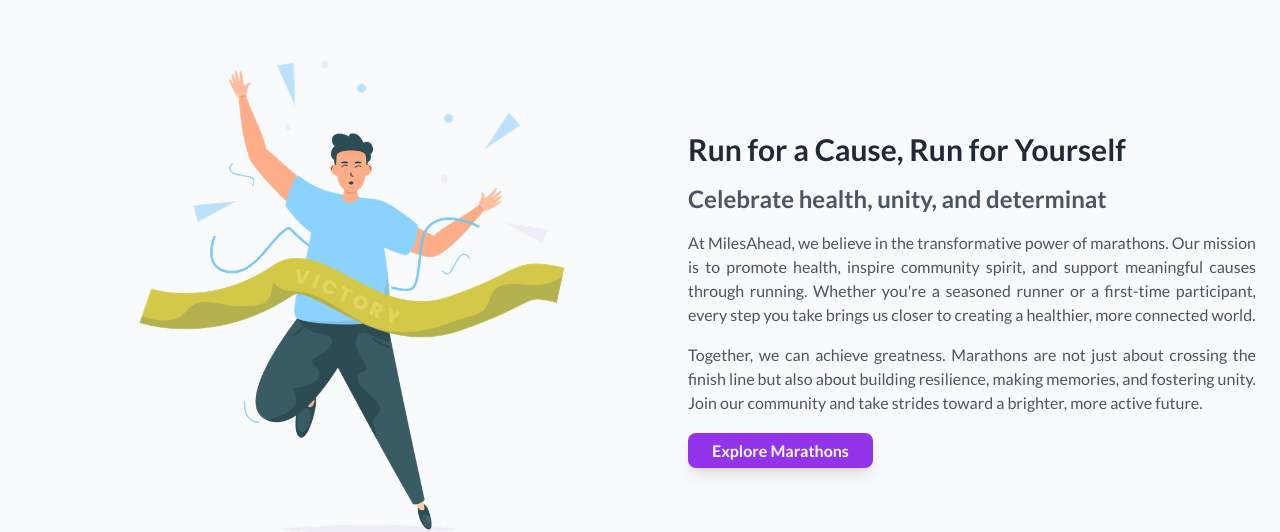
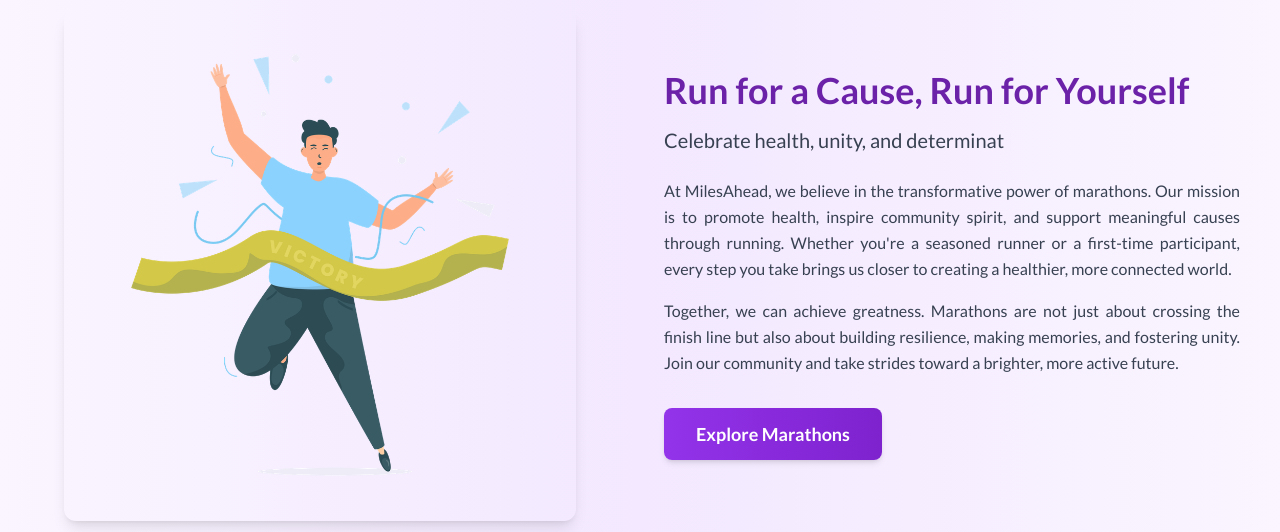
Before and after one commit to tusherbhakta/MilesAhead-client, a React (Vite) app: page / in a window 1280 px wide. Shown: the part 2359-2891 px from the top of the page. Built offline with nearby package versions, Linux system fonts and the light colour scheme; no server answers.

Commit message:
our mission section components

```diff
--- a/src/components/Home/OurMission.jsx
+++ b/src/components/Home/OurMission.jsx
@@ -1,3 +1,71 @@
+// import { Typewriter } from "react-simple-typewriter";
+// import Lottie from "lottie-react";
+// // import missionAnimation from "../../assets/marathon-mission.json"; // Replace with a relevant marathon-themed animation
+// import SectionTitle from "../shared/SectionTitle";
+// import run from '../../assets/run.png';
+// import { Link } from "react-router-dom";
+
+// const OurMission = () => {
+//   return (
+//     <section className="py-16 px-6 dark:bg-gray-900 bg-gray-50">
+//       <SectionTitle
+//         title={"Our Mission"}
+//         subtitle="Unite, Inspire, and Achieve Greatness Through Running"
+//       />
+//       <div className="mt-12 grid grid-cols-1 md:grid-cols-2 items-center justify-center space-y-8 md:space-y-0 lg:space-x-12">
+//         <div className="flex justify-end">
+//           <div className="max-w-xl">
+//             <img src={run} alt="Runner" />
+//           </div>
+//         </div>
+//         <div className="max-w-xl">
+//           <h3 className="text-3xl font-semibold text-gray-800 dark:text-white">
+//             Run for a Cause, Run for Yourself
+//           </h3>
+//           <p className="mt-4 text-2xl font-semibold text-gray-600 dark:text-gray-300">
+//             <Typewriter
+//               words={[
+//                 "Inspire change, one step at a time.",
+//                 "Celebrate health, unity, and determination.",
+//                 "Cross the finish line together.",
+//               ]}
+//               loop={true} // Infinite loop
+//               cursor
+//               cursorStyle="|"
+//               typeSpeed={50}
+//               deleteSpeed={30}
+//               delaySpeed={1500}
+//             />
+//           </p>
+//           <p className="mt-4 text-gray-600 dark:text-gray-300 text-justify">
+//             At MilesAhead, we believe in the transformative power of marathons.
+//             Our mission is to promote health, inspire community spirit, and
+//             support meaningful causes through running. Whether you're a seasoned
+//             runner or a first-time participant, every step you take brings us closer
+//             to creating a healthier, more connected world.
+//           </p>
+//           <p className="mt-4 text-gray-600 dark:text-gray-300 text-justify">
+//             Together, we can achieve greatness. Marathons are not just about
+//             crossing the finish line but also about building resilience, making
+//             memories, and fostering unity. Join our community and take strides
+//             toward a brighter, more active future.
+//           </p>
+//           <div className="mt-6">
+//             <Link
+//               to={'/marathons'}
+//               className="px-6 py-2 text-md font-semibold text-white bg-purple-600 hover:bg-purple-700 rounded-lg shadow-lg transition-transform transform focus:ring-4 focus:ring-purple-400 focus:outline-none"
+//             >
+//               Explore Marathons
+//             </Link>
+//           </div>
+//         </div>
+//       </div>
+//     </section>
+//   );
+// };
+
+// export default OurMission;
+
 import { Typewriter } from "react-simple-typewriter";
 import Lottie from "lottie-react";
 // import missionAnimation from "../../assets/marathon-mission.json"; // Replace with a relevant marathon-themed animation
@@ -7,22 +75,23 @@ import { Link } from "react-router-dom";
 
 const OurMission = () => {
   return (
-    <section className="py-16 px-6 dark:bg-gray-900 bg-gray-50">
+    <section className="py-16 px-6 bg-gradient-to-r from-purple-50 via-purple-100 to-purple-50 dark:from-gray-800 dark:via-gray-900 dark:to-gray-800">
       <SectionTitle
         title={"Our Mission"}
         subtitle="Unite, Inspire, and Achieve Greatness Through Running"
       />
-      <div className="mt-12 grid grid-cols-1 md:grid-cols-2 items-center justify-center space-y-8 md:space-y-0 lg:space-x-12">
-        <div className="flex justify-end">
-          <div className="max-w-xl">
-            <img src={run} alt="Runner" />
+      <div className="mt-12 grid grid-cols-1 lg:grid-cols-2 gap-12 items-center">
+        <div className="flex justify-center">
+          <div className="w-full max-w-lg relative">
+            <img src={run} alt="Runner" className="rounded-xl shadow-lg transform hover:scale-105 transition duration-500" />
+            <div className="absolute inset-0 bg-gradient-to-b from-transparent to-purple-200 dark:to-gray-900 opacity-40 rounded-xl"></div>
           </div>
         </div>
-        <div className="max-w-xl">
-          <h3 className="text-3xl font-semibold text-gray-800 dark:text-white">
+        <div className="max-w-xl mx-auto lg:mx-0">
+          <h3 className="text-4xl font-bold text-purple-800 dark:text-purple-400 mb-4">
             Run for a Cause, Run for Yourself
           </h3>
-          <p className="mt-4 text-2xl font-semibold text-gray-600 dark:text-gray-300">
+          <p className="mt-4 text-xl font-medium text-gray-700 dark:text-gray-300">
             <Typewriter
               words={[
                 "Inspire change, one step at a time.",
@@ -37,23 +106,23 @@ const OurMission = () => {
               delaySpeed={1500}
             />
           </p>
-          <p className="mt-4 text-gray-600 dark:text-gray-300 text-justify">
+          <p className="mt-6 text-gray-700 dark:text-gray-400 text-justify leading-relaxed">
             At MilesAhead, we believe in the transformative power of marathons.
             Our mission is to promote health, inspire community spirit, and
             support meaningful causes through running. Whether you're a seasoned
             runner or a first-time participant, every step you take brings us closer
             to creating a healthier, more connected world.
           </p>
-          <p className="mt-4 text-gray-600 dark:text-gray-300 text-justify">
+          <p className="mt-4 text-gray-700 dark:text-gray-400 text-justify leading-relaxed">
             Together, we can achieve greatness. Marathons are not just about
             crossing the finish line but also about building resilience, making
             memories, and fostering unity. Join our community and take strides
             toward a brighter, more active future.
           </p>
-          <div className="mt-6">
+          <div className="mt-8 flex justify-start">
             <Link
               to={'/marathons'}
-              className="px-6 py-2 text-md font-semibold text-white bg-purple-600 hover:bg-purple-700 rounded-lg shadow-lg transition-transform transform focus:ring-4 focus:ring-purple-400 focus:outline-none"
+              className="px-8 py-3 text-lg font-semibold text-white bg-gradient-to-r from-purple-600 to-purple-700 hover:from-purple-700 hover:to-purple-800 rounded-lg shadow-md transition-transform transform hover:scale-105 focus:ring-4 focus:ring-purple-400 focus:outline-none"
             >
               Explore Marathons
             </Link>
```
